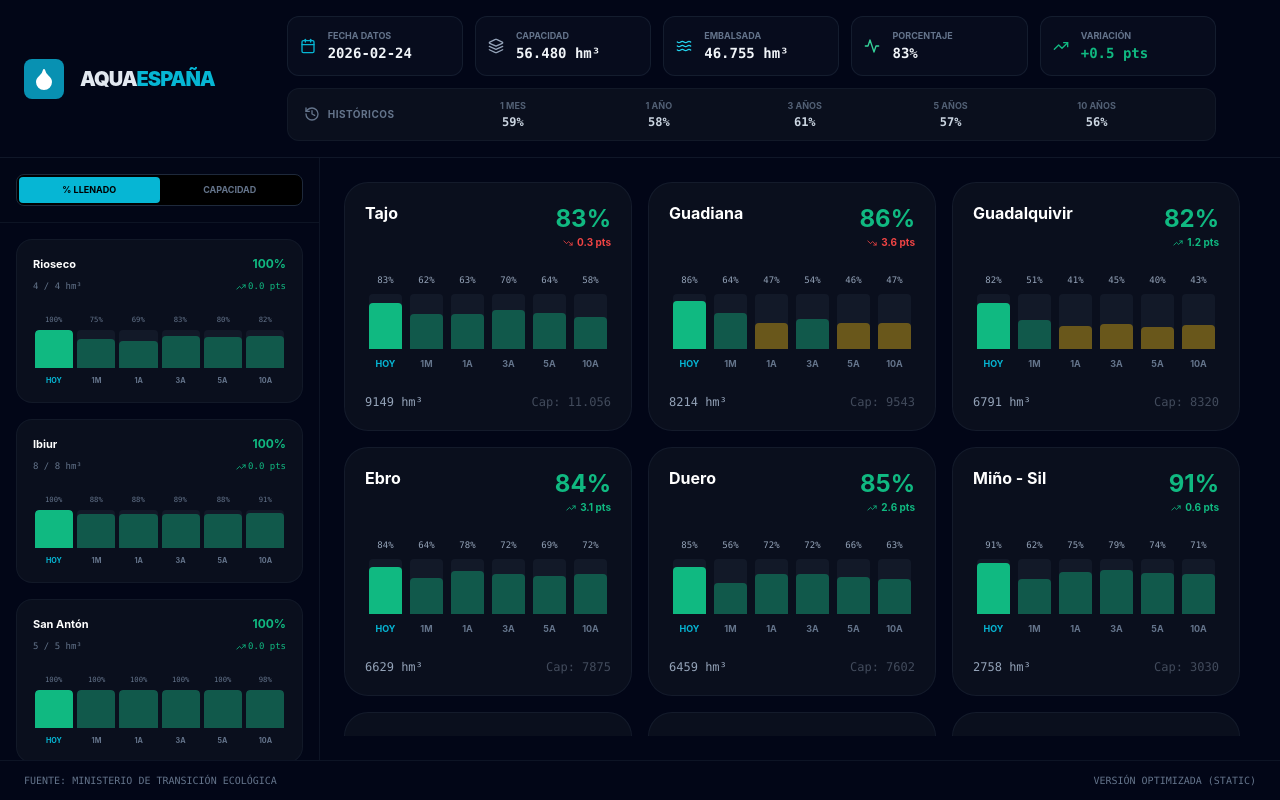
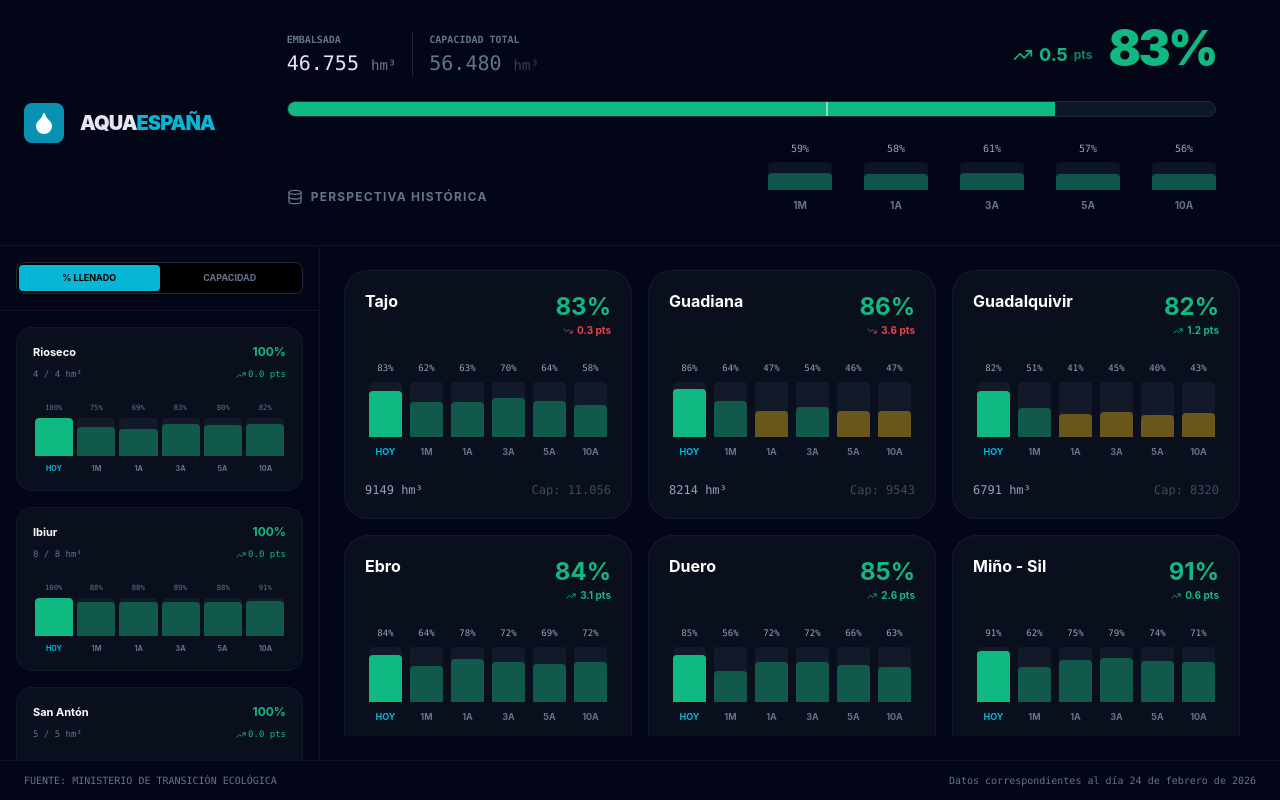
Before and after one commit to fjmahv/aquaspain, a React (Vite) app: page / in a window 1280 px wide. Built offline with nearby package versions, Linux system fonts and the light colour scheme.

Commit message:
Primera versión óptima

```diff
--- a/src/components/hydro/KPIGrid.tsx
+++ b/src/components/hydro/KPIGrid.tsx
@@ -1,10 +1,10 @@
 import React from 'react';
 import { useHydroStore } from '@/store/hydroStore';
-import { Layers, Waves, Activity, TrendingUp, TrendingDown, Calendar, History } from 'lucide-react';
-import { cn } from '@/lib/utils';
+import { TrendingUp, TrendingDown, Database } from 'lucide-react';
+import { cn, getHealthStatus, getStatusColorClass } from '@/lib/utils';
 
 export function KPIGrid() {
-  const { basins, reservoirs, dataDate } = useHydroStore() as any;
+  const { basins, reservoirs } = useHydroStore() as any;
 
   // 1. Cálculos de totales actuales
   const totalCap = basins.reduce((a: any, b: any) => a + b.capacity, 0);
@@ -15,74 +15,194 @@ export function KPIGrid() {
   const prevP = totalCap > 0 ? (totalPrev / totalCap) * 100 : 0;
   const variation = p - prevP;
 
+  const currentSt = getHealthStatus(p);
+  const currentColorBg = getStatusColorClass(currentSt, 'bg');
+  const currentColorText = getStatusColorClass(currentSt, 'text');
+
   // 2. Cálculos históricos nacionales
   const sumHist = (field: string) => reservoirs.reduce((acc: number, r: any) => acc + (r[field] || 0), 0);
-  const getHist = (field: string) => ({
-    hm3: sumHist(field),
-    p: totalCap > 0 ? (sumHist(field) / totalCap) * 100 : 0
-  });
+  const getHist = (field: string) => {
+    const pHist = totalCap > 0 ? (sumHist(field) / totalCap) * 100 : 0;
+    return { p: pHist, hm3: sumHist(field) };
+  };
 
-  const historyStats = [
-    { label: '1 Mes', ...getHist('m1m') },
-    { label: '1 Año', ...getHist('ma1') },
-    { label: '3 Años', ...getHist('h3a') },
-    { label: '5 Años', ...getHist('h5a') },
-    { label: '10 Años', ...getHist('h10a') },
-  ];
-
-  const kpis = [
-    { label: 'Fecha Datos', value: dataDate || '--', icon: Calendar, color: 'text-cyan-500' },
-    { label: 'Capacidad', value: `${totalCap.toLocaleString('es-ES', {maximumFractionDigits:0})} hm³`, icon: Layers, color: 'text-slate-400' },
-    { label: 'Embalsada', value: `${totalCur.toLocaleString('es-ES', {maximumFractionDigits:0})} hm³`, icon: Waves, color: 'text-cyan-400' },
-    { label: 'Porcentaje', value: `${Math.round(p)}%`, icon: Activity, color: 'text-emerald-400' },
-    {
-      label: 'Variación', value: `${Math.abs(variation).toFixed(1)} pts`,
-      icon: variation >= 0 ? TrendingUp : TrendingDown,
-      color: variation >= 0 ? 'text-emerald-500' : 'text-red-500', isVariation: true
-    }
+  const histBars = [
+    { label: '1M', ...getHist('m1m') },
+    { label: '1A', ...getHist('ma1') },
+    { label: '3A', ...getHist('h3a') },
+    { label: '5A', ...getHist('h5a') },
+    { label: '10A', ...getHist('h10a') },
   ];
 
   return (
-    <div className="flex flex-col gap-3 w-full">
-      {/* Fila principal de KPIs */}
-      <div className="grid grid-cols-2 md:grid-cols-3 xl:grid-cols-5 gap-3">
-        {kpis.map(k => (
-          <div
-            key={k.label}
-            className={cn("bg-slate-900/40 border border-slate-800/60 p-3 rounded-xl flex items-center gap-3 overflow-hidden", k.isVariation && "cursor-help")}
-            title={k.isVariation ? "Variación respecto a la semana anterior" : undefined}
-          >
-            <k.icon className={`${k.color} w-4 h-4 flex-shrink-0`} />
-            <div className="min-w-0">
-              <div className="text-[9px] font-bold text-slate-500 uppercase truncate">{k.label}</div>
-              <div className={cn("text-sm font-mono font-bold truncate", k.isVariation ? k.color : "text-slate-100")}>
-                {k.isVariation && (variation >= 0 ? '+' : '-')}
-                {k.value}
-              </div>
+    <div className="w-full flex flex-col gap-6 pt-2 pb-4">
+
+      {/* --- BLOQUE SUPERIOR: LOS GRANDES NÚMEROS --- */}
+      <div className="flex flex-col md:flex-row items-end justify-between gap-6">
+
+        {/* Izquierda: Volúmenes */}
+        <div className="flex flex-col gap-3 flex-shrink-0">
+          <div className="flex gap-4 text-slate-400 font-mono">
+            <div>
+              <div className="text-[10px] uppercase font-bold text-slate-500 mb-0.5">Embalsada</div>
+              <div className="text-xl text-slate-200">{totalCur.toLocaleString('es-ES', {maximumFractionDigits:0})} <span className="text-sm opacity-50">hm³</span></div>
+            </div>
+            <div className="w-px bg-slate-800"></div>
+            <div>
+              <div className="text-[10px] uppercase font-bold text-slate-500 mb-0.5">Capacidad Total</div>
+              <div className="text-xl text-slate-500">{totalCap.toLocaleString('es-ES', {maximumFractionDigits:0})} <span className="text-sm opacity-50">hm³</span></div>
             </div>
           </div>
-        ))}
+        </div>
+
+        {/* Derecha: El GRAN Porcentaje y Variación */}
+        <div className="flex items-baseline gap-4 text-right">
+          <div
+            title="Variación intersemanal"
+            className={cn("flex items-center gap-1.5 text-lg font-bold cursor-help mb-2", variation >= 0 ? 'text-emerald-500' : 'text-red-500')}
+          >
+            {variation >= 0 ? <TrendingUp className="w-5 h-5"/> : <TrendingDown className="w-5 h-5"/>}
+            {Math.abs(variation).toFixed(1)} <span className="text-xs opacity-70">pts</span>
+          </div>
+          <div className={cn("text-5xl md:text-5xl font-black tracking-tighter", currentColorText)}>
+            {Math.round(p)}%
+          </div>
+        </div>
       </div>
 
-      {/* Fila secundaria: Históricos */}
-      <div className="flex items-center bg-[#0a0f1d] border border-slate-800/40 p-2.5 rounded-xl justify-between px-4 overflow-hidden">
-        <div className="hidden md:flex items-center gap-2 text-slate-500 mr-4 flex-shrink-0">
-          <History className="w-4 h-4" />
-          <span className="text-[10px] font-bold uppercase tracking-wider">Históricos</span>
+      {/* --- BLOQUE CENTRAL: LA GRAN BARRA DE PROGRESO --- */}
+      <div className="relative w-full h-4 bg-slate-900 rounded-full overflow-hidden border border-slate-800 shadow-inner">
+        <div
+          className={cn("absolute top-0 left-0 h-full transition-all duration-1000 ease-out", currentColorBg)}
+          style={{ width: `${p}%` }}
+        />
+        <div
+          title={`Año Pasado: ${Math.round(histBars[1].p)}%`}
+          className="absolute top-0 h-full w-0.5 bg-white/50 z-10 cursor-help"
+          style={{ left: `${histBars[1].p}%` }}
+        />
+      </div>
+
+      {/* --- BLOQUE INFERIOR: HISTÓRICOS ALINEADOS --- */}
+      <div className="flex justify-between md:justify-end gap-2 md:gap-8 items-end h-[4.5rem]">
+        <div className="hidden md:flex items-center gap-2 text-slate-500 mr-auto pb-2">
+          <Database className="w-4 h-4" />
+          <span className="text-xs font-bold uppercase tracking-widest">Perspectiva Histórica</span>
         </div>
-        <div className="flex items-center justify-evenly flex-1 overflow-x-auto gap-4 scrollbar-hide">
-          {historyStats.map(st => (
+
+        {histBars.map((bar, i) => {
+          const barSt = getHealthStatus(bar.p);
+          const barColor = getStatusColorClass(barSt, 'bg');
+
+          return (
             <div
-              key={st.label}
-              className="flex flex-col items-center min-w-[55px] cursor-help transition-opacity hover:opacity-80"
-              title={`${st.hm3.toLocaleString('es-ES', {maximumFractionDigits:0})} hm³`}
+              key={bar.label}
+              className="flex flex-col items-center flex-1 md:flex-none md:w-16 h-full justify-end group cursor-help"
+              title={`${bar.hm3.toLocaleString('es-ES', {maximumFractionDigits:0})} hm³`}
             >
-              <span className="text-[9px] font-bold text-slate-500/80 uppercase mb-0.5">{st.label}</span>
-              <span className="text-xs font-mono font-bold text-slate-300">{Math.round(st.p)}%</span>
+              <span className="text-[10px] font-mono text-slate-400 mb-1.5">{Math.round(bar.p)}%</span>
+              <div className="w-full bg-slate-800/40 rounded-t flex items-end h-[40px] overflow-hidden">
+                  <div
+                    className={cn("w-full transition-all rounded-t opacity-40 group-hover:opacity-100", barColor)}
+                    style={{ height: `${Math.min(100, bar.p)}%` }}
+                  />
+              </div>
+              <span className="text-[10px] font-bold uppercase mt-2 text-slate-500 group-hover:text-slate-300 transition-colors">
+                {bar.label}
+              </span>
             </div>
-          ))}
-        </div>
+          );
+        })}
       </div>
     </div>
   );
 }
+
+// import React from 'react';
+// import { useHydroStore } from '@/store/hydroStore';
+// import { Layers, Waves, Activity, TrendingUp, TrendingDown, Calendar, History } from 'lucide-react';
+// import { cn } from '@/lib/utils';
+
+// export function KPIGrid() {
+//   const { basins, reservoirs, dataDate } = useHydroStore() as any;
+
+//   // 1. Cálculos de totales actuales
+//   const totalCap = basins.reduce((a: any, b: any) => a + b.capacity, 0);
+//   const totalCur = basins.reduce((a: any, b: any) => a + b.current, 0);
+//   const totalPrev = basins.reduce((sum: any, b: any) => sum + (b.current - (b.variation * b.capacity / 100)), 0);
+
+//   const p = totalCap > 0 ? (totalCur / totalCap) * 100 : 0;
+//   const prevP = totalCap > 0 ? (totalPrev / totalCap) * 100 : 0;
+//   const variation = p - prevP;
+
+//   // 2. Cálculos históricos nacionales
+//   const sumHist = (field: string) => reservoirs.reduce((acc: number, r: any) => acc + (r[field] || 0), 0);
+//   const getHist = (field: string) => ({
+//     hm3: sumHist(field),
+//     p: totalCap > 0 ? (sumHist(field) / totalCap) * 100 : 0
+//   });
+
+//   const historyStats = [
+//     { label: '1 Mes', ...getHist('m1m') },
+//     { label: '1 Año', ...getHist('ma1') },
+//     { label: '3 Años', ...getHist('h3a') },
+//     { label: '5 Años', ...getHist('h5a') },
+//     { label: '10 Años', ...getHist('h10a') },
+//   ];
+
+//   const kpis = [
+//     { label: 'Fecha Datos', value: dataDate || '--', icon: Calendar, color: 'text-cyan-500' },
+//     { label: 'Capacidad', value: `${totalCap.toLocaleString('es-ES', {maximumFractionDigits:0})} hm³`, icon: Layers, color: 'text-slate-400' },
+//     { label: 'Embalsada', value: `${totalCur.toLocaleString('es-ES', {maximumFractionDigits:0})} hm³`, icon: Waves, color: 'text-cyan-400' },
+//     { label: 'Porcentaje', value: `${Math.round(p)}%`, icon: Activity, color: 'text-emerald-400' },
+//     {
+//       label: 'Variación', value: `${Math.abs(variation).toFixed(1)} pts`,
+//       icon: variation >= 0 ? TrendingUp : TrendingDown,
+//       color: variation >= 0 ? 'text-emerald-500' : 'text-red-500', isVariation: true
+//     }
+//   ];
+
+//   return (
+//     <div className="flex flex-col gap-3 w-full">
+//       {/* Fila principal de KPIs */}
+//       <div className="grid grid-cols-2 md:grid-cols-3 xl:grid-cols-5 gap-3">
+//         {kpis.map(k => (
+//           <div
+//             key={k.label}
+//             className={cn("bg-slate-900/40 border border-slate-800/60 p-3 rounded-xl flex items-center gap-3 overflow-hidden", k.isVariation && "cursor-help")}
+//             title={k.isVariation ? "Variación respecto a la semana anterior" : undefined}
+//           >
+//             <k.icon className={`${k.color} w-4 h-4 flex-shrink-0`} />
+//             <div className="min-w-0">
+//               <div className="text-[9px] font-bold text-slate-500 uppercase truncate">{k.label}</div>
+//               <div className={cn("text-sm font-mono font-bold truncate", k.isVariation ? k.color : "text-slate-100")}>
+//                 {k.isVariation && (variation >= 0 ? '+' : '-')}
+//                 {k.value}
+//               </div>
+//             </div>
+//           </div>
+//         ))}
+//       </div>
+
+//       {/* Fila secundaria: Históricos */}
+//       <div className="flex items-center bg-[#0a0f1d] border border-slate-800/40 p-2.5 rounded-xl justify-between px-4 overflow-hidden">
+//         <div className="hidden md:flex items-center gap-2 text-slate-500 mr-4 flex-shrink-0">
+//           <History className="w-4 h-4" />
+//           <span className="text-[10px] font-bold uppercase tracking-wider">Históricos</span>
+//         </div>
+//         <div className="flex items-center justify-evenly flex-1 overflow-x-auto gap-4 scrollbar-hide">
+//           {historyStats.map(st => (
+//             <div
+//               key={st.label}
+//               className="flex flex-col items-center min-w-[55px] cursor-help transition-opacity hover:opacity-80"
+//               title={`${st.hm3.toLocaleString('es-ES', {maximumFractionDigits:0})} hm³`}
+//             >
+//               <span className="text-[9px] font-bold text-slate-500/80 uppercase mb-0.5">{st.label}</span>
+//               <span className="text-xs font-mono font-bold text-slate-300">{Math.round(st.p)}%</span>
+//             </div>
+//           ))}
+//         </div>
+//       </div>
+//     </div>
+//   );
+// }
--- a/src/pages/HomePage.tsx
+++ b/src/pages/HomePage.tsx
@@ -1,34 +1,110 @@
+// import React from 'react';
+// import { BasinGrid } from '@/components/hydro/BasinGrid';
+// import { ReservoirList } from '@/components/hydro/ReservoirList';
+// import { KPIGrid } from '@/components/hydro/KPIGrid';
+// import { useHydroSync } from '@/hooks/use-hydro-sync';
+// import { Droplet } from 'lucide-react';
+
+// export function HomePage() {
+//   const { isInitialLoading } = useHydroSync();
+
+//   if (isInitialLoading) return <div className="h-screen bg-[#020617] flex flex-col items-center justify-center text-cyan-500 font-mono gap-4"><Droplet className="animate-bounce w-8 h-8" /><div>SINCRONIZANDO DATOS...</div></div>;
+
+//   return (
+//     <div className="h-screen w-full bg-[#020617] text-slate-200 flex flex-col overflow-hidden">
+//       <header className="py-4 border-b border-slate-800/50 flex flex-col xl:flex-row gap-4 xl:gap-8 items-center px-6 justify-between flex-shrink-0 bg-[#020617] z-10 w-full">
+//         <div className="flex items-center gap-4">
+//           <div className="w-10 h-10 bg-cyan-600 rounded-lg flex items-center justify-center"><Droplet className="text-white fill-current" /></div>
+//           <h1 className="text-xl font-black tracking-tighter uppercase hidden md:block">AQUA<span className="text-cyan-500">ESPAÑA</span></h1>
+//         </div>
+//         <div className="flex-1 w-full px-4 md:px-10"><KPIGrid /></div>
+//       </header>
+
+//       <main className="flex-1 flex overflow-hidden relative">
+//         <aside className="w-72 lg:w-80 flex-shrink-0 hidden md:block"><ReservoirList /></aside>
+//         <section className="flex-1 p-4 md:p-6 overflow-hidden"><BasinGrid /></section>
+//       </main>
+
+//       <footer className="h-10 border-t border-slate-800/40 px-6 flex items-center justify-between text-[10px] font-mono text-slate-500 flex-shrink-0 bg-[#020617]">
+//         <span>FUENTE: MINISTERIO DE TRANSICIÓN ECOLÓGICA</span>
+//         <span>VERSIÓN OPTIMIZADA (STATIC)</span>
+//       </footer>
+//     </div>
+//   );
+// }
+
 import React from 'react';
 import { BasinGrid } from '@/components/hydro/BasinGrid';
 import { ReservoirList } from '@/components/hydro/ReservoirList';
 import { KPIGrid } from '@/components/hydro/KPIGrid';
 import { useHydroSync } from '@/hooks/use-hydro-sync';
+import { useHydroStore } from '@/store/hydroStore';
 import { Droplet } from 'lucide-react';
 
 export function HomePage() {
   const { isInitialLoading } = useHydroSync();
+  const { dataDate } = useHydroStore() as any;
 
-  if (isInitialLoading) return <div className="h-screen bg-[#020617] flex flex-col items-center justify-center text-cyan-500 font-mono gap-4"><Droplet className="animate-bounce w-8 h-8" /><div>SINCRONIZANDO DATOS...</div></div>;
+  // Función para formatear la fecha (YYYY-MM-DD -> día XX de Mes de YYYY)
+  const formatFooterDate = (dateStr: string) => {
+    if (!dateStr) return 'Buscando fecha de actualización...';
+
+    const parts = dateStr.split('-');
+    if (parts.length !== 3) return dateStr; // Por si el formato no es el esperado
+
+    const [year, month, day] = parts;
+    const months = [
+      'enero', 'febrero', 'marzo', 'abril', 'mayo', 'junio',
+      'julio', 'agosto', 'septiembre', 'octubre', 'noviembre', 'diciembre'
+    ];
+
+    // Usamos parseInt para quitar el '0' delante de los días (ej. 02 -> 2)
+    return `Datos correspondientes al día ${parseInt(day, 10)} de ${months[parseInt(month, 10) - 1]} de ${year}`;
+  };
+
+  if (isInitialLoading) {
+    return (
+      <div className="h-screen bg-[#020617] flex flex-col items-center justify-center text-cyan-500 font-mono gap-4">
+        <Droplet className="animate-bounce w-8 h-8" />
+        <div>SINCRONIZANDO DATOS...</div>
+      </div>
+    );
+  }
 
   return (
     <div className="h-screen w-full bg-[#020617] text-slate-200 flex flex-col overflow-hidden">
+
+      {/* Cabecera ajustada (width 100% y responsive) */}
       <header className="py-4 border-b border-slate-800/50 flex flex-col xl:flex-row gap-4 xl:gap-8 items-center px-6 justify-between flex-shrink-0 bg-[#020617] z-10 w-full">
-        <div className="flex items-center gap-4">
-          <div className="w-10 h-10 bg-cyan-600 rounded-lg flex items-center justify-center"><Droplet className="text-white fill-current" /></div>
-          <h1 className="text-xl font-black tracking-tighter uppercase hidden md:block">AQUA<span className="text-cyan-500">ESPAÑA</span></h1>
+        <div className="flex items-center gap-4 flex-shrink-0">
+          <div className="w-10 h-10 bg-cyan-600 rounded-lg flex items-center justify-center">
+            <Droplet className="text-white fill-current" />
+          </div>
+          <h1 className="text-xl font-black tracking-tighter uppercase hidden md:block">
+            AQUA<span className="text-cyan-500">ESPAÑA</span>
+          </h1>
         </div>
-        <div className="flex-1 w-full px-4 md:px-10"><KPIGrid /></div>
+        <div className="flex-1 w-full px-4 md:px-10">
+          <KPIGrid />
+        </div>
       </header>
 
+      {/* Paneles de datos central y lateral */}
       <main className="flex-1 flex overflow-hidden relative">
-        <aside className="w-72 lg:w-80 flex-shrink-0 hidden md:block"><ReservoirList /></aside>
-        <section className="flex-1 p-4 md:p-6 overflow-hidden"><BasinGrid /></section>
+        <aside className="w-72 lg:w-80 flex-shrink-0 hidden md:block">
+          <ReservoirList />
+        </aside>
+        <section className="flex-1 p-4 md:p-6 overflow-hidden">
+          <BasinGrid />
+        </section>
       </main>
 
+      {/* Pie de página con la fecha formateada en la parte derecha */}
       <footer className="h-10 border-t border-slate-800/40 px-6 flex items-center justify-between text-[10px] font-mono text-slate-500 flex-shrink-0 bg-[#020617]">
         <span>FUENTE: MINISTERIO DE TRANSICIÓN ECOLÓGICA</span>
-        <span>VERSIÓN OPTIMIZADA (STATIC)</span>
+        <span>{formatFooterDate(dataDate)}</span>
       </footer>
+
     </div>
   );
 }
```
